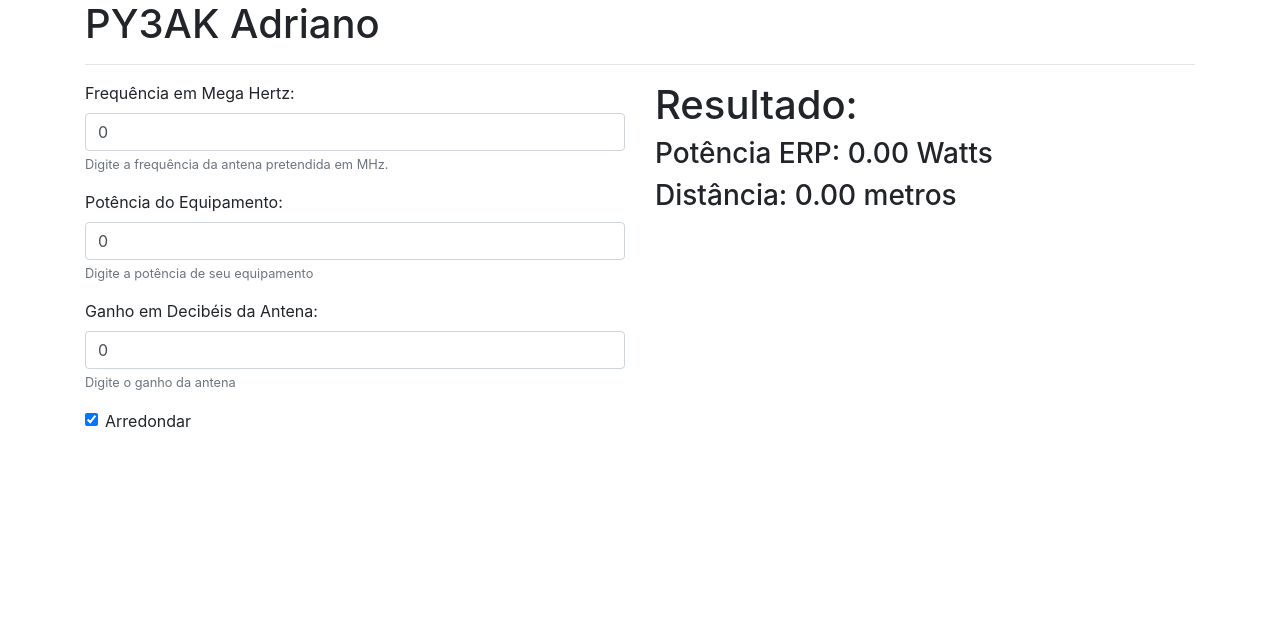
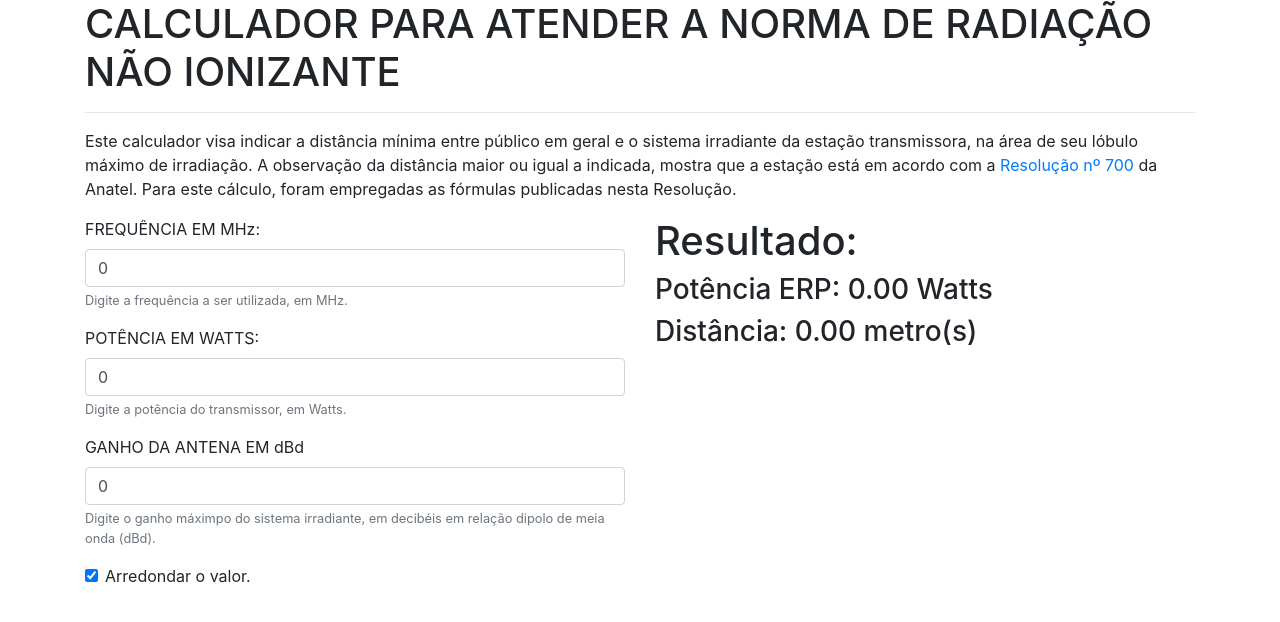
Before and after one commit to py3ak/py3ak.github.io, a plain HTML site: page index.html in a window 1280 px wide. Drawn offline with nearby package versions, Linux system fonts and the light colour scheme.

Commit message:
inicial 5

```diff
--- a/index.html
+++ b/index.html
@@ -16,8 +16,14 @@
 	<div class="container">
 		<div class="row">
 			<div class="col">
-				<h1>PY3AK Adriano</h1>
+				<h1>CALCULADOR PARA ATENDER A NORMA DE RADIAÇÃO NÃO IONIZANTE</h1>
 				<hr>
+				<p>
+				Este calculador visa indicar a distância mínima entre público em geral e o sistema irradiante da estação transmissora,
+				na área de seu lóbulo máximo de irradiação.
+				A observação da distância maior ou igual a indicada, mostra que a estação está em acordo
+				com a <a href="https://www.anatel.gov.br/legislacao/resolucoes/2018/1161-resolucao-700">Resolução nº 700</a> da Anatel.
+				Para este cálculo, foram empregadas as fórmulas publicadas nesta Resolução.</p>
 			</div>
 
 		</div>
@@ -28,25 +34,25 @@
 				<form id="mainform" >
 
 					<div class="form-group">
-						<label for="inp-freq">Frequência em Mega Hertz:</label>
+						<label for="inp-freq">FREQUÊNCIA EM MHz:</label>
 						<input type="number" class="form-control" id="inp-freq" aria-describedby="inp-freq-hlp" required value="0">
-						<small id="inp-freq-hlp" class="form-text text-muted">Digite a frequência da antena pretendida em MHz.</small>
+						<small id="inp-freq-hlp" class="form-text text-muted">Digite a frequência a ser utilizada, em MHz.</small>
 					</div>
 
 					<div class="form-group">
-						<label for="inp-pot">Potência do Equipamento:</label>
+						<label for="inp-pot">POTÊNCIA EM WATTS:</label>
 						<input type="number" class="form-control" id="inp-pot" aria-describedby="inp-pot-hlp" required value="0">
-						<small id="inp-pot-hlp" class="form-text text-muted">Digite a potência de seu equipamento</small>
+						<small id="inp-pot-hlp" class="form-text text-muted">Digite a potência do transmissor, em Watts.</small>
 					</div>
 
 					<div class="form-group">
-						<label for="inp-ganho">Ganho em Decibéis da Antena:</label>
+						<label for="inp-ganho">GANHO DA ANTENA EM dBd</label>
 						<input type="number" class="form-control" id="inp-ganho" aria-describedby="inp-ganho-hlp" required value="0">
-						<small id="inp-ganho-hlp" class="form-text text-muted">Digite o ganho da antena</small>
+						<small id="inp-ganho-hlp" class="form-text text-muted">Digite o ganho máximpo do sistema irradiante, em decibéis em relação dipolo de meia onda (dBd).</small>
 					</div>
 					<div class="form-group form-check">
 						<input type="checkbox" class="form-check-input" id="chk-prec" checked>
-						<label class="form-check-label" for="chk-prec">Arredondar</label>
+						<label class="form-check-label" for="chk-prec">Arredondar o valor.</label>
 					</div>
 
 				</form>
@@ -56,7 +62,7 @@
 			<div class="col-md-6">
 				<h1>Resultado:</h1>
 				<h3> Potência ERP: <span id="res-erp"></span> Watts</h3>
-				<h3> Distância: <span id="res-dis"></span> metros</h3>
+				<h3> Distância: <span id="res-dis"></span> metro(s)</h3>
 			</div>
 		</div>
 	</div>
--- a/main.js
+++ b/main.js
@@ -17,11 +17,11 @@ function calcula() {
 
 	var dis = 0;
 
-	if (frequencia < 10){
+	if (frequencia <= 10){
 		dis = (Math.sqrt(erp * frequencia)) * 0.129;;
 	}
 
-	if (frequencia > 10 && frequencia < 400) {
+	if (frequencia > 10 && frequencia <= 400) {
 		dis = (Math.sqrt(erp)) * 0.409;
 	}
 
@@ -56,7 +56,7 @@ $(function () {
 		$(this).val("");
 	});
 
-	$("input").keyup(function(e) {
+	$("input").change(function(e) {
 		calcula();
 	});
 	$("#chk-prec").change(function(e){
```
